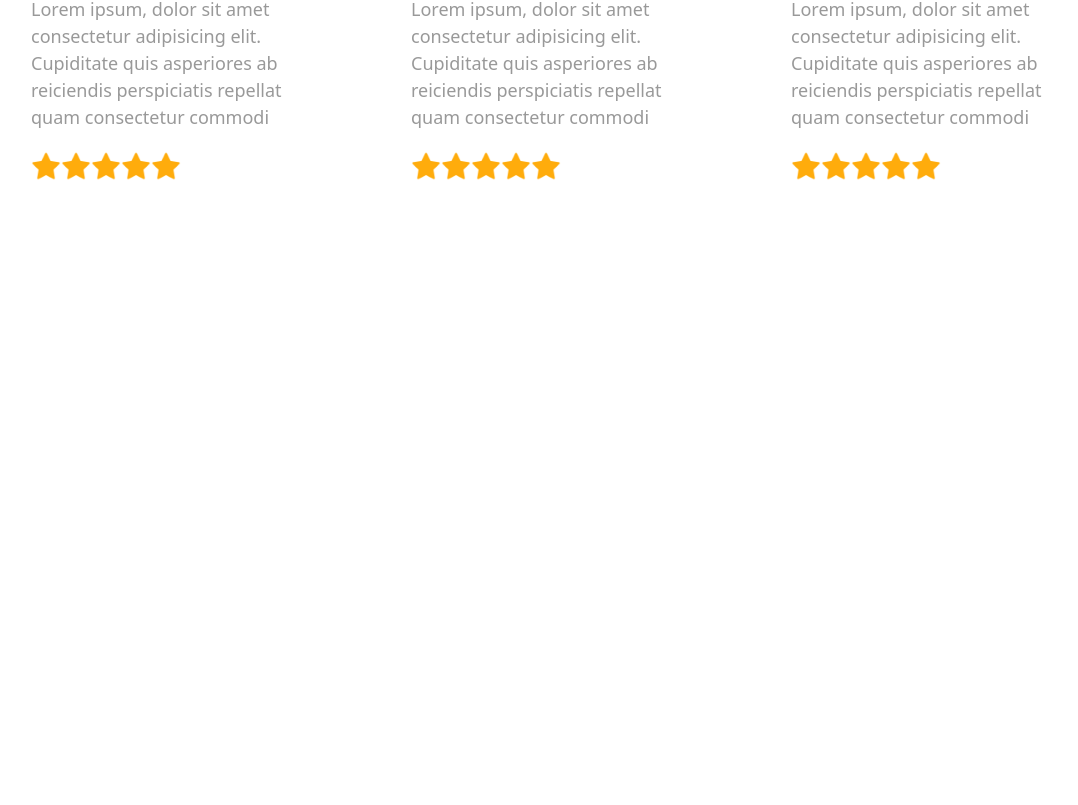
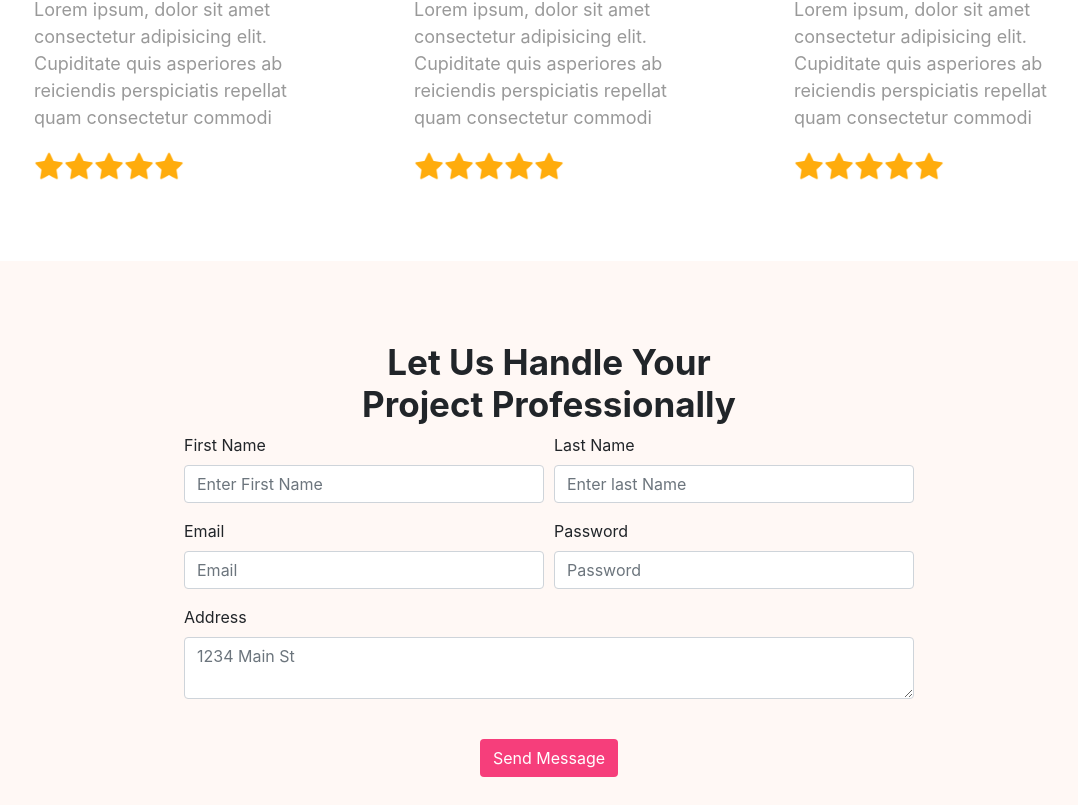
Before and after one commit to nur165024/jerins-parlour-client, a React (Create React App) app: page / in a window 1280 px wide. Shown: the part 1992-2797 px from the top of the page, without its empty margins (91-1169 px from the left). Before the commit the page ends 2253 px from the top, so only its background shows below. Built offline with nearby package versions, Linux system fonts and the light colour scheme.

Commit message:
contact form add done

```diff
--- a/package.json
+++ b/package.json
@@ -6,9 +6,10 @@
     "@testing-library/jest-dom": "^5.13.0",
     "@testing-library/react": "^11.2.7",
     "@testing-library/user-event": "^12.8.3",
-    "bootstrap": "^5.0.1",
+    "bootstrap": "^4.6.0",
     "react": "^17.0.2",
     "react-dom": "^17.0.2",
+    "react-hook-form": "^7.8.3",
     "react-router-dom": "^5.2.0",
     "react-scripts": "4.0.3",
     "web-vitals": "^1.1.2"
--- /dev/null
+++ b/src/Component/Home/ContactForm/ContactForm.css
@@ -0,0 +1,4 @@
+#contactForm__part{
+    padding: 80px 0;
+     background-color: #FFF8F5;
+}
--- /dev/null
+++ b/src/Component/Home/ContactForm/ContactForm.js
@@ -0,0 +1,57 @@
+import React from 'react';
+import './ContactForm.css';
+
+const ContactForm = () => {
+    return (
+        <section id="contactForm__part">
+            <div className="container">
+                <div className="row">
+                    <div className="col-md-12 text-center">
+                        <div className="webSite__title">
+                            <h2>Let us handle your <br /> project Professionally</h2>
+                        </div>
+                    </div>
+                </div>
+                <div className="row justify-content-center">
+                    <div className="col-md-8">
+                        <form>
+                            <div class="form-row d-flex">
+                                <div class="form-group col-md-6">
+                                    <label for="first_name">First Name</label>
+                                    <input type="email" class="form-control" id="first_name" placeholder="Enter First Name" />
+                                </div>
+
+                                <div class="form-group col-md-6">
+                                    <label for="last_name">Last Name</label>
+                                    <input type="password" class="form-control" id="last_name" placeholder="Enter last Name" />
+                                </div>
+                            </div>
+                            <div class="form-row d-flex">
+                                <div class="form-group col-md-6">
+                                    <label for="inputEmail4">Email</label>
+                                    <input type="email" class="form-control" id="inputEmail4" placeholder="Email" />
+                                </div>
+
+                                <div class="form-group col-md-6">
+                                    <label for="inputPassword4">Password</label>
+                                    <input type="password" class="form-control" id="inputPassword4" placeholder="Password" />
+                                </div>
+                            </div>
+
+                            <div class="form-group">
+                                <label for="message">Address</label>
+                                <textarea class="form-control" id="message" placeholder="1234 Main St"></textarea>
+                            </div>
+                            <br />
+                            <div className="text-center">
+                                <button type="submit" class="btn btn-button">Send Message</button>
+                            </div>
+                        </form>
+                    </div>
+                </div>
+            </div>
+        </section>
+    );
+};
+
+export default ContactForm;
--- a/src/Component/Home/Home/Home.js
+++ b/src/Component/Home/Home/Home.js
@@ -1,4 +1,5 @@
 import React from 'react';
+import ContactForm from '../ContactForm/ContactForm';
 import Header from '../Header/Header';
 import Professional from '../Professional/Professional';
 import Services from '../Services/Services';
@@ -12,6 +13,7 @@ const Home = () => {
             <Services></Services>
             <Professional></Professional>
             <Testimonials></Testimonials>
+            <ContactForm></ContactForm>
         </>
     );
 };
--- a/src/index.js
+++ b/src/index.js
@@ -3,7 +3,6 @@ import ReactDOM from 'react-dom';
 import './index.css';
 import App from './App';
 import reportWebVitals from './reportWebVitals';
-// bootstrap
 import 'bootstrap/dist/css/bootstrap.css';
 // google font
 <link href="https://fonts.googleapis.com/css2?family=Roboto:wght@300;400;500;700;900&display=swap" rel="stylesheet"></link>
```
Also changed, not shown: 1 other file (tests, documents, lock files or other folders).
